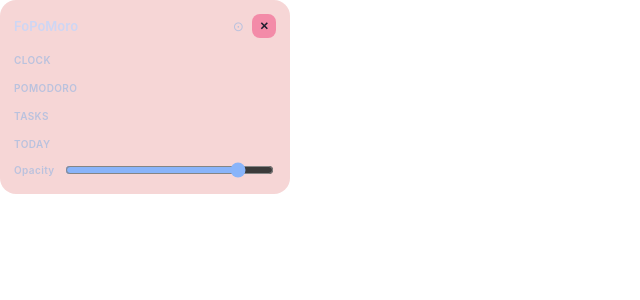
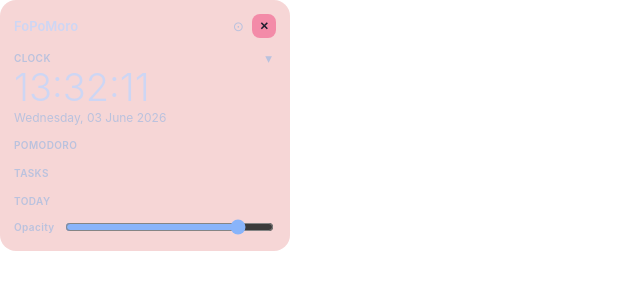
Before and after one commit to mafmudin/fopomoro, a Svelte app: page / in a window 1280 px wide. Shown: the top 300 px of the page, without its empty margins (0-640 px from the left). Built offline with nearby package versions, Linux system fonts and the light colour scheme.

Commit message:
feat: live clock store, component, and tests

```diff
--- a/src/App.svelte
+++ b/src/App.svelte
@@ -1,4 +1,5 @@
 <script lang="ts">
+  import Clock from "./lib/components/Clock.svelte";
 </script>
 
 <main class="panel">
@@ -10,7 +11,7 @@
     </div>
   </header>
 
-  <section class="slot"><span class="section-header">CLOCK</span></section>
+  <Clock />
   <section class="slot"><span class="section-header">POMODORO</span></section>
   <section class="slot"><span class="section-header">TASKS</span></section>
   <section class="slot"><span class="section-header">TODAY</span></section>
--- /dev/null
+++ b/src/lib/components/Clock.svelte
@@ -0,0 +1,24 @@
+<script lang="ts">
+  import { clock } from "../stores/timer";
+  let expanded = $state(true);
+</script>
+
+<section class="clock">
+  <div class="header">
+    <span class="section-header">CLOCK</span>
+    <button class="icon" onclick={() => (expanded = !expanded)}>{expanded ? "▾" : "▸"}</button>
+  </div>
+  {#if expanded}
+    <div class="content">
+      <div class="time">{$clock.time}</div>
+      <div class="date">{$clock.date}</div>
+    </div>
+  {/if}
+</section>
+
+<style>
+  .clock { margin-bottom: 8px; }
+  .header { display: flex; align-items: center; justify-content: space-between; }
+  .time { font-size: 38px; font-weight: 300; color: var(--text); line-height: 1.05; }
+  .date { font-size: 12px; color: var(--subtext); margin-top: 2px; }
+</style>
--- /dev/null
+++ b/src/lib/stores/timer.ts
@@ -0,0 +1,36 @@
+import { readable } from "svelte/store";
+
+const MONTHS = [
+  "January", "February", "March", "April", "May", "June",
+  "July", "August", "September", "October", "November", "December",
+];
+const WEEKDAYS = [
+  "Sunday", "Monday", "Tuesday", "Wednesday", "Thursday", "Friday", "Saturday",
+];
+
+const pad2 = (n: number) => n.toString().padStart(2, "0");
+
+export function formatClockTime(d: Date): string {
+  return `${pad2(d.getHours())}:${pad2(d.getMinutes())}:${pad2(d.getSeconds())}`;
+}
+
+export function formatClockDate(d: Date): string {
+  return `${WEEKDAYS[d.getDay()]}, ${pad2(d.getDate())} ${MONTHS[d.getMonth()]} ${d.getFullYear()}`;
+}
+
+export interface ClockState {
+  time: string;
+  date: string;
+}
+
+function clockState(now: Date): ClockState {
+  return { time: formatClockTime(now), date: formatClockDate(now) };
+}
+
+// Ticks every second; first value is emitted immediately.
+export const clock = readable<ClockState>(clockState(new Date()), (set) => {
+  const tick = () => set(clockState(new Date()));
+  tick();
+  const id = setInterval(tick, 1000);
+  return () => clearInterval(id);
+});
```
Also changed, not shown: package.json (+7 -1 lines), vitest.config.ts (added, +14 -0 lines), 2 other files (tests, documents, lock files or other folders).
